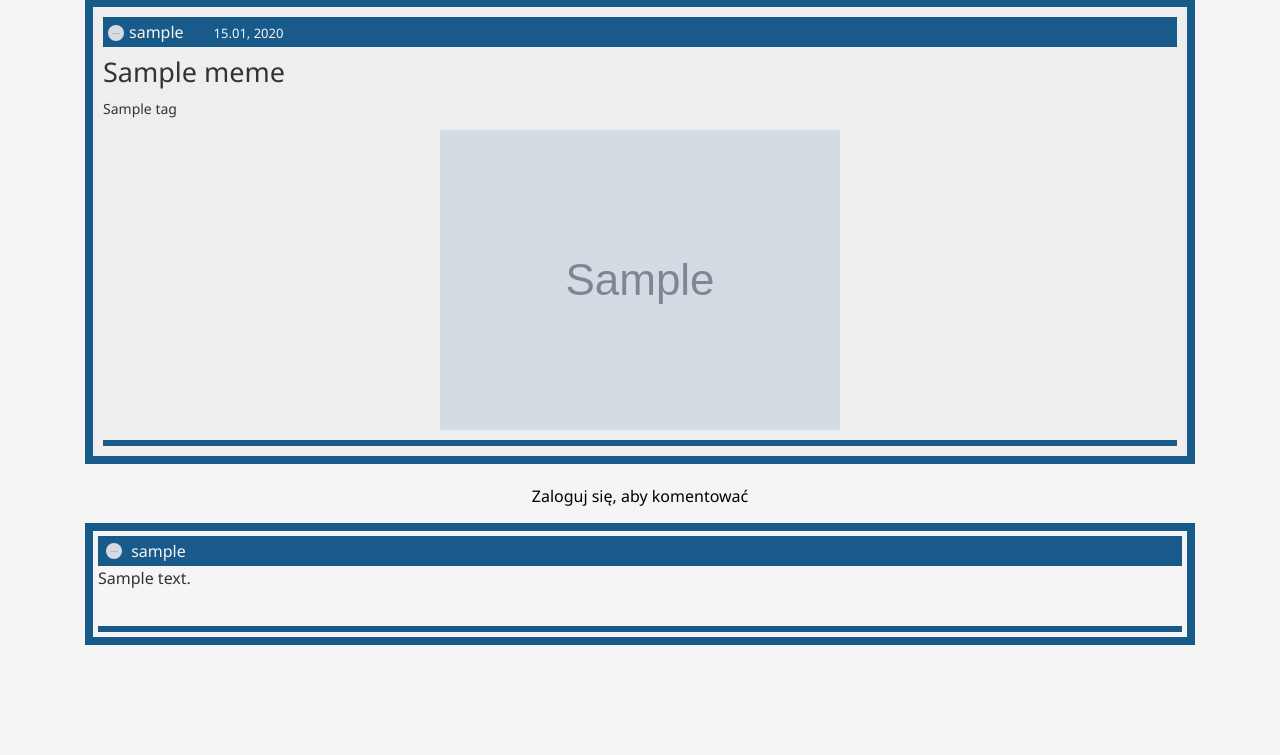
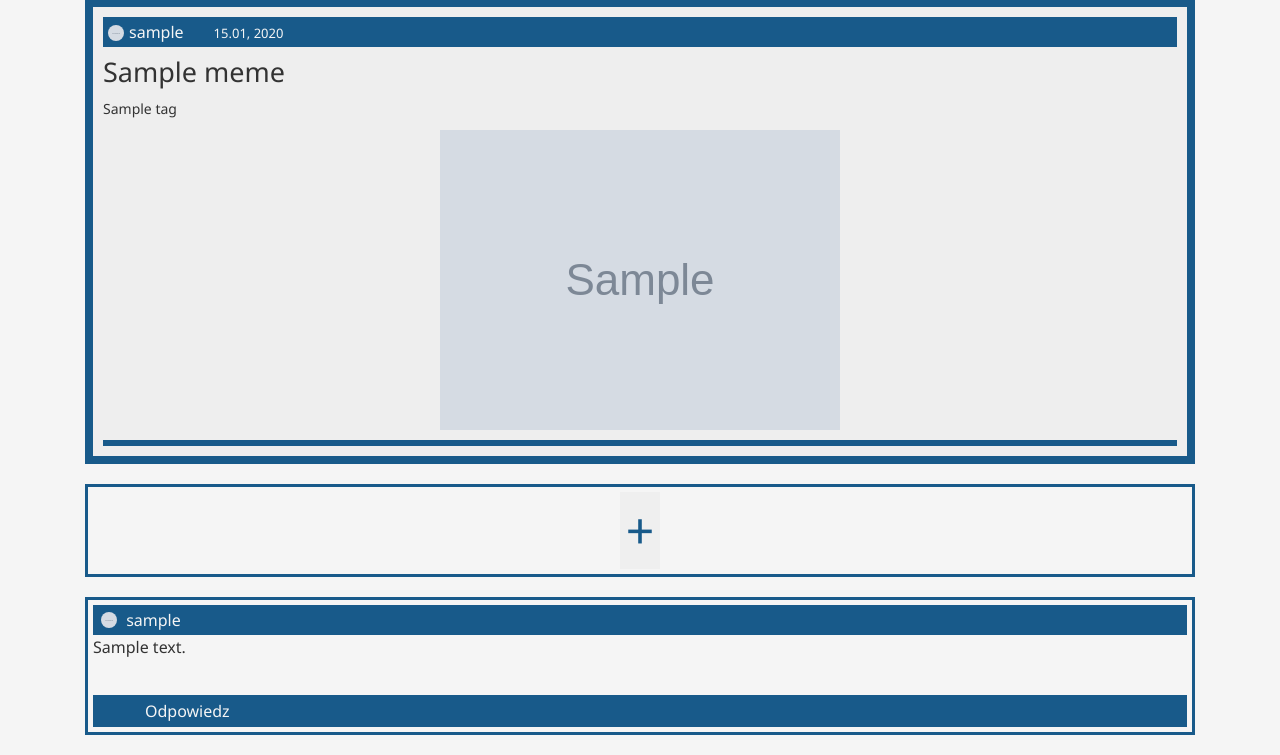
Before and after one commit to MarcinMichnik/MemopolisWebsite, a Django app: page /meme/1/ in a window 1280 px wide. Shown: the part 92-847 px from the top of the page. Before the commit the page ends 737 px from the top, so only its background shows below. Run offline with Django 3.2, Linux system fonts and the light colour scheme; tables that the repository leaves empty hold one stand-in row (values such as "Sample post"); grey boxes marked "Sample" are stand-in pictures; parts of the project's set-up code (start-up, migrations or seed data) failed here and were passed over; some libraries are stand-ins or nearby versions.

Commit message:
Revert ":bug: commenting while not logged in error 500"
This reverts commit b7a5a7a30d28b21aa2b7e7f08169b949143fb9d7.

```diff
--- a/memopolis/static/memopolis/main.css
+++ b/memopolis/static/memopolis/main.css
@@ -140,7 +140,6 @@ hr {
 
 .each-comment {
   border-style: solid;
-  border-width: 8px;
   border-color: #185a8a;
   margin-bottom: 20px;
   padding: 5px;
@@ -171,16 +170,6 @@ hr {
 
 .actions * {
   display: flex;
-}
-
-.no-comment {
-  margin-bottom: 15px;
-  display: flex;
-  justify-content: center;
-}
-
-.no-comment a:hover {
-  color: #797575;
 }
 
 .add-button {
--- a/memopolis/static/memopolis/main.scss
+++ b/memopolis/static/memopolis/main.scss
@@ -137,7 +137,6 @@ hr {
 
 .each-comment {
   border-style: solid;
-  border-width: 8px;;
   border-color: $primary-color;
   margin-bottom: 20px;
   padding: 5px;
@@ -169,15 +168,7 @@ hr {
 .actions * {
   display: flex;
 }
-.no-comment {
-  margin-bottom: 15px;
-  display:flex;
-  justify-content: center;
-}
 
-.no-comment a:hover {
-  color: rgb(121, 117, 117);
-}
 .add-button {
   font-size: 50px;
   text-align: center;
--- a/memopolis/templates/memopolis/meme_detail.html
+++ b/memopolis/templates/memopolis/meme_detail.html
@@ -64,16 +64,9 @@
 </div>
 
 <div class="comment-section">
-    {% if user.is_authenticated %}
     <div class="each-comment add-button">
         <button onclick="reveal()">+</button>
     </div>
-    {% else %}
-    <div class="no-comment">
-        <a href="{% url 'login' %}">Zaloguj się, aby komentować</a>
-    </div>
-
-    {% endif %}
     <div class="each-comment veil">
         <div class="author pad">
 
@@ -129,6 +122,8 @@
             </div>
 
             <div class="act">
+                <button class="comment">Odpowiedz</button>
+
             </div>
         </div>
     </div>
```
Also changed, not shown: memopolis/static/memopolis/main.min.css.
